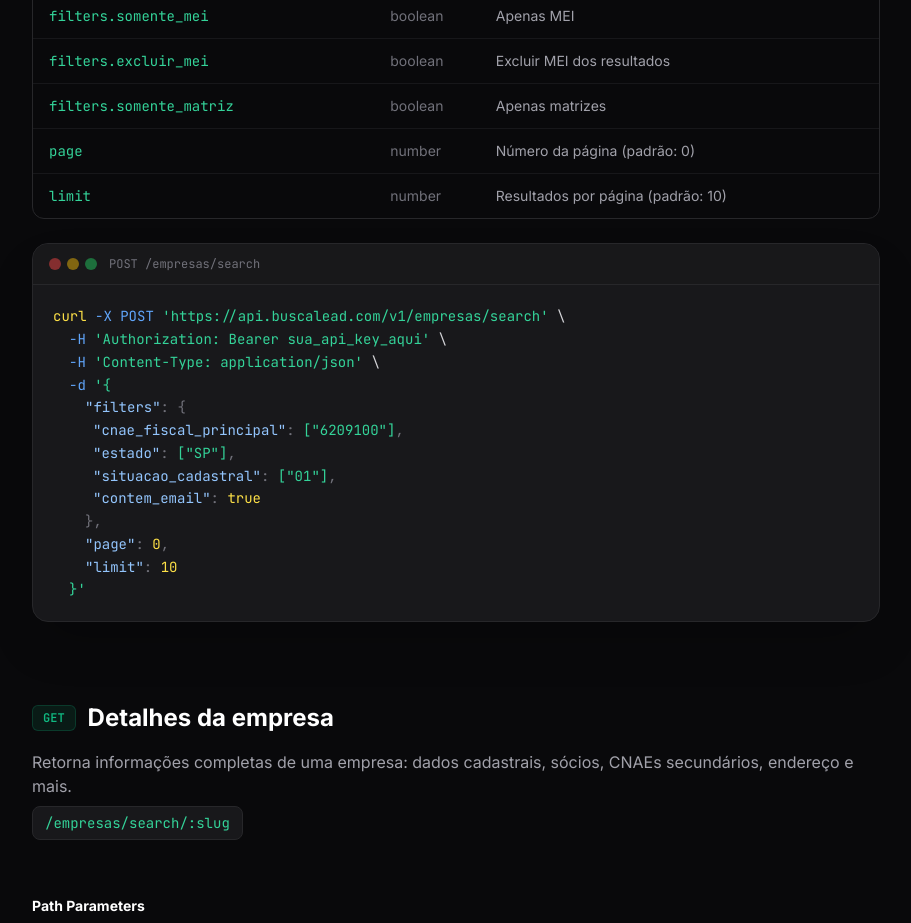
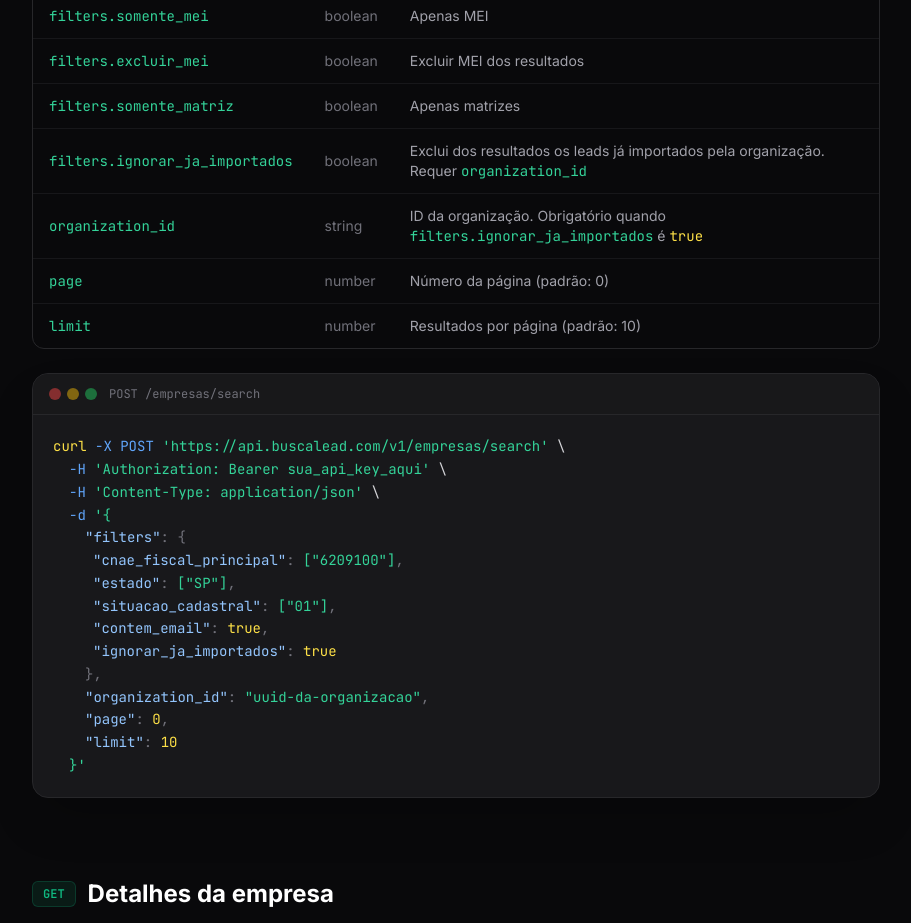
Before and after one commit to danielfnz/buscalead-docs, a plain HTML site: page index.html in a window 1280 px wide. Shown: the part 5100-6023 px from the top of the page, without its empty margins (312-1223 px from the left). Drawn offline with nearby package versions, Linux system fonts and the light colour scheme.

Commit message:
feat: document `filters.ignorar_ja_importados` and `organization_id` parameters with updated example.

```diff
--- a/index.html
+++ b/index.html
@@ -669,6 +669,16 @@
                   <td class="py-3 px-4 text-zinc-400">Apenas matrizes</td>
                 </tr>
                 <tr>
+                  <td class="py-3 px-4"><code class="text-emerald-400">filters.ignorar_ja_importados</code></td>
+                  <td class="py-3 px-4 text-zinc-500">boolean</td>
+                  <td class="py-3 px-4 text-zinc-400">Exclui dos resultados os leads já importados pela organização. Requer <code class="text-emerald-400">organization_id</code></td>
+                </tr>
+                <tr>
+                  <td class="py-3 px-4"><code class="text-emerald-400">organization_id</code></td>
+                  <td class="py-3 px-4 text-zinc-500">string</td>
+                  <td class="py-3 px-4 text-zinc-400">ID da organização. Obrigatório quando <code class="text-emerald-400">filters.ignorar_ja_importados</code> é <code class="text-yellow-300">true</code></td>
+                </tr>
+                <tr>
                   <td class="py-3 px-4"><code class="text-emerald-400">page</code></td>
                   <td class="py-3 px-4 text-zinc-500">number</td>
                   <td class="py-3 px-4 text-zinc-400">Número da página (padrão: 0)</td>
@@ -708,8 +718,10 @@
                 <div class="pl-10"><span class="text-blue-300">"cnae_fiscal_principal"</span><span class="text-zinc-500">:</span> <span class="text-emerald-400">["6209100"]</span><span class="text-zinc-500">,</span></div>
                 <div class="pl-10"><span class="text-blue-300">"estado"</span><span class="text-zinc-500">:</span> <span class="text-emerald-400">["SP"]</span><span class="text-zinc-500">,</span></div>
                 <div class="pl-10"><span class="text-blue-300">"situacao_cadastral"</span><span class="text-zinc-500">:</span> <span class="text-emerald-400">["01"]</span><span class="text-zinc-500">,</span></div>
-                <div class="pl-10"><span class="text-blue-300">"contem_email"</span><span class="text-zinc-500">:</span> <span class="text-yellow-300">true</span></div>
+                <div class="pl-10"><span class="text-blue-300">"contem_email"</span><span class="text-zinc-500">:</span> <span class="text-yellow-300">true</span><span class="text-zinc-500">,</span></div>
+                <div class="pl-10"><span class="text-blue-300">"ignorar_ja_importados"</span><span class="text-zinc-500">:</span> <span class="text-yellow-300">true</span></div>
                 <div class="pl-8"><span class="text-zinc-500">},</span></div>
+                <div class="pl-8"><span class="text-blue-300">"organization_id"</span><span class="text-zinc-500">:</span> <span class="text-emerald-400">"uuid-da-organizacao"</span><span class="text-zinc-500">,</span></div>
                 <div class="pl-8"><span class="text-blue-300">"page"</span><span class="text-zinc-500">:</span> <span class="text-yellow-300">0</span><span class="text-zinc-500">,</span></div>
                 <div class="pl-8"><span class="text-blue-300">"limit"</span><span class="text-zinc-500">:</span> <span class="text-yellow-300">10</span></div>
                 <div class="pl-4"><span class="text-emerald-400">}'</span></div>
```
